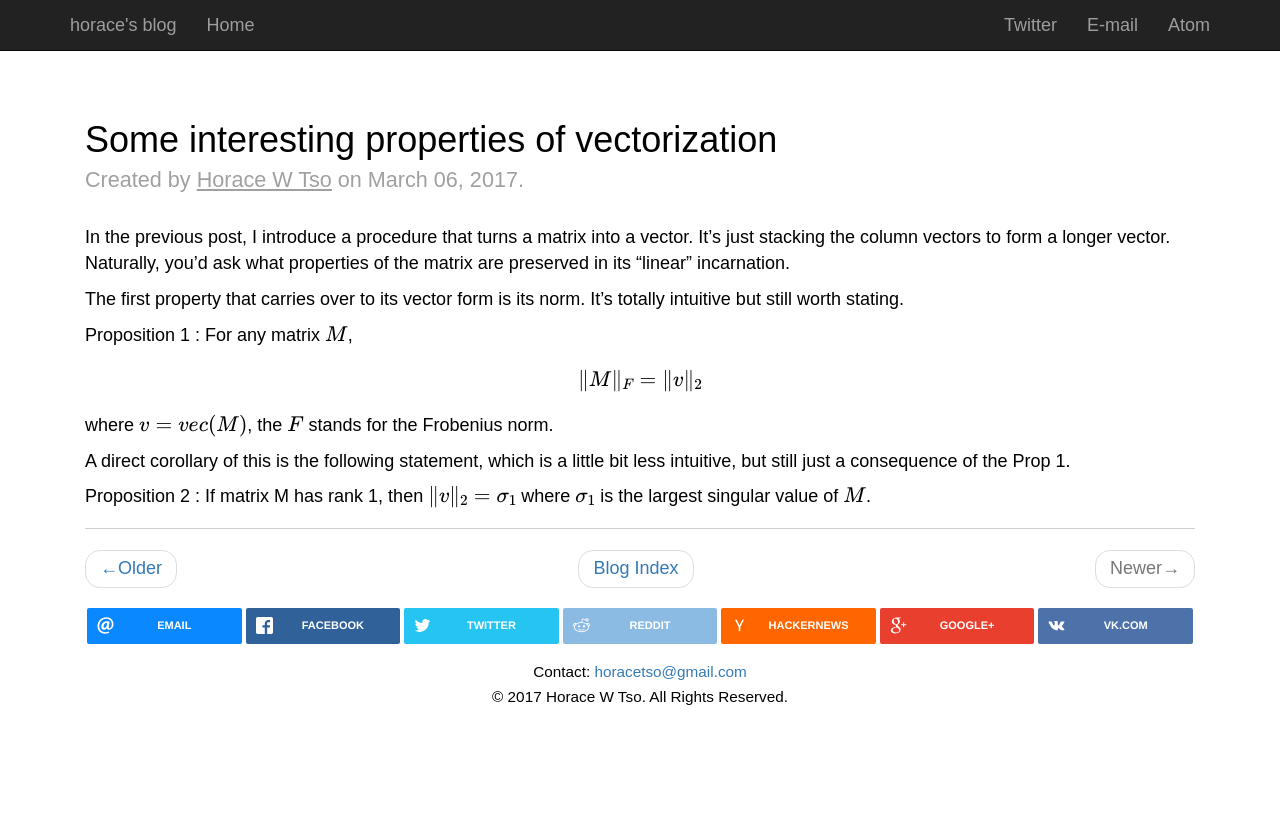
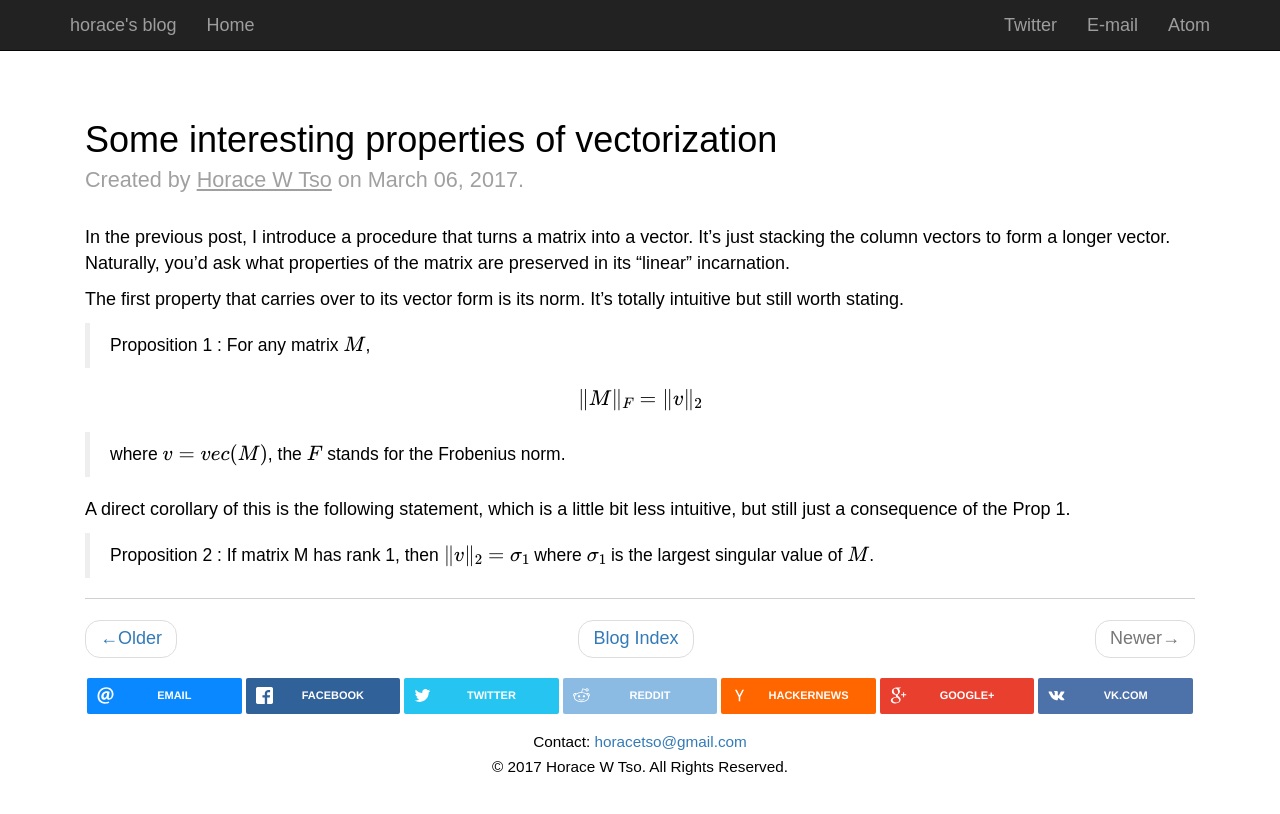
Before and after one commit to htso/htso.github.io, a Jekyll site: the page built from _posts/2017-03-06-vectorize-prop.markdown, in a window 1280 px wide. Shown: the top 814 px of the page. Built offline with Jekyll 4.4.1, drawn with Linux system fonts in a browser that asks for light colours; nearby versions of some CDN libraries; formulas are drawn with MathJax 3.

```diff
--- a/_posts/2017-03-06-vectorize-prop.markdown
+++ b/_posts/2017-03-06-vectorize-prop.markdown
@@ -11,18 +11,20 @@ In the previous post, I introduce a procedure that turns a matrix into a vector.
 
 The first property that carries over to its vector form is its norm. It's totally intuitive but still worth stating.
 
-Proposition 1 : For any matrix $$M$$,
+
+> Proposition 1 : For any matrix $$M$$,
 
 $$
 \|M\|_{F} = \|v\|_2
 $$
 
-where $$v = vec(M)$$, the $$F$$ stands for the Frobenius norm.
+> where $$v = vec(M)$$, the $$F$$ stands for the Frobenius norm.
+
 
 A direct corollary of this is the following statement, which is a little bit less intuitive, but still just a consequence of the Prop 1.
 
-Proposition 2 : If matrix M has rank 1, then
+> Proposition 2 : If matrix M has rank 1, then
 $$
  \|v\|_2 = \sigma_1
 $$
-where $$\sigma_1$$ is the largest singular value of $$M$$.
+> where $$\sigma_1$$ is the largest singular value of $$M$$.
```
